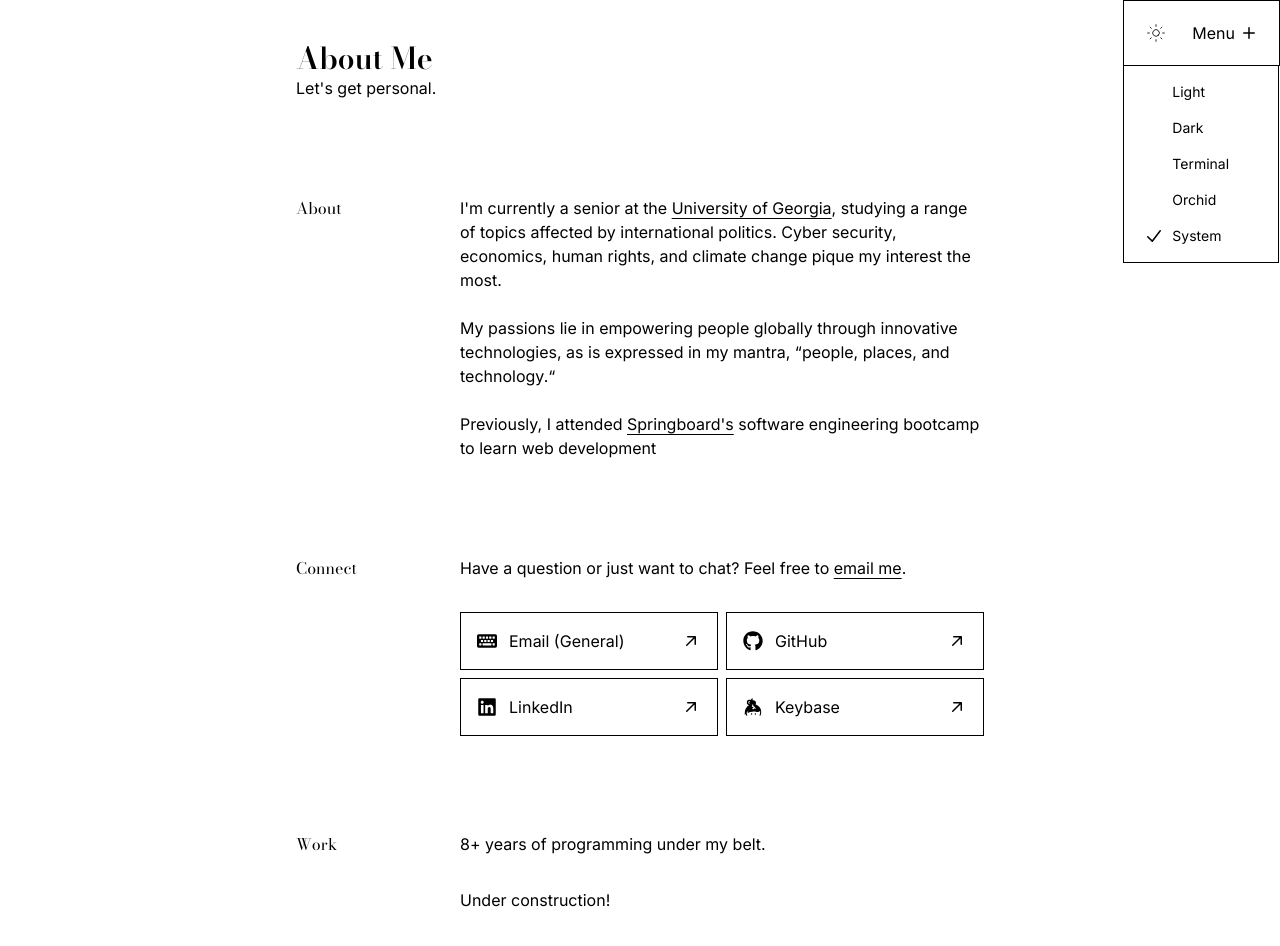
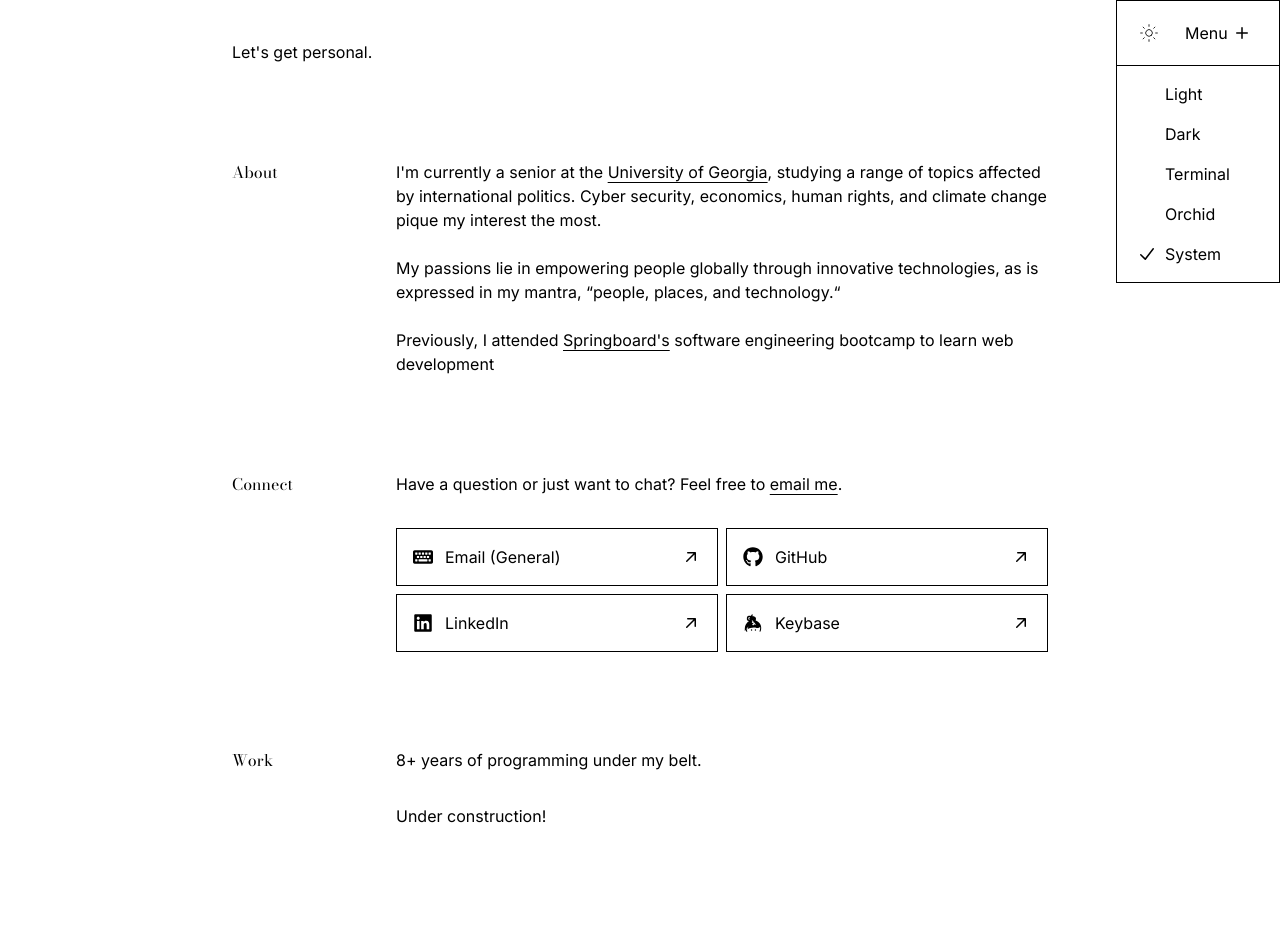
Before and after one commit to crisp-sh/blog, a Next.js app: page /about in a window 1280 px wide. Both pictures are taken after a click on the button 1156 px from the left and 33 px from the top of the page. Shown: the top 946 px of the page. After the commit the page ends 868 px from the top, so only its background shows below. Built offline with nearby package versions, Linux system fonts and the light colour scheme; a web font is replaced by a local one.

Commit message:
Styling/theming changes

```diff
--- a/app/about/page.tsx
+++ b/app/about/page.tsx
@@ -3,7 +3,7 @@ import { Metadata } from "next";
 
 import Link from "@/components/ui/Link";
 import Section from "@/components/Section";
-import SectionHeader from "@/components/SectionHeader";
+import Header from "@/components/Header";
 import ConnectLinks from "../../components/ConnectLinks";
 import Workplaces from "./components/Workplaces";
 import Gallery from "./components/Gallery";
@@ -26,8 +26,8 @@ export default function About() {
   return (
     <div className="flex flex-col gap-16 md:gap-24">
       <div>
-        <SectionHeader heading="About Me">
-        </SectionHeader>
+        <Header heading="About Me">
+        </Header>
         <p
           className="text-secondary animate-in"
           style={{ "--index": 1 } as React.CSSProperties}
--- a/app/blog/[slug]/page.tsx
+++ b/app/blog/[slug]/page.tsx
@@ -8,11 +8,13 @@ import Link from "@/components/ui/Link";
 import Mdx from "@/app/blog/components/ui/MdxWrapper";
 import ViewCounter from "@/app/blog/components/ui/ViewCounter";
 import PostList from "@/app/blog/components/ui/PostList";
+import PostHeader from "../components/ui/PostHeaders";
 import Subscribe from "@/app/blog/components/ui/NewsletterSignupForm";
 import { formatDate } from "lib/formatdate";
 
 import Avatar from "@/public/avatar.png";
 import clsx from "clsx";
+import { getThemeFont } from "@/lib/utils";
 
 type PostProps = {
   post: PostType;
@@ -89,9 +91,7 @@ export default async function Post({ params }: { params: any }) {
           style={{ "--index": 1 } as React.CSSProperties}
         >
           <div className="max-w space-y-2">
-            <h1 className="text-3xl font-bold leading-tight tracking-tight text-primary">
-              {post.title}
-            </h1>
+            <PostHeader title={post.title} size="5xl" className="uppercase font-semibold tracking-tight" />
             <p className="text-lg leading-tight text-secondary md:text-xl">
               {post.summary}
             </p>
--- /dev/null
+++ b/app/blog/components/ui/PostHeaders.tsx
@@ -0,0 +1,30 @@
+"use client";
+
+import { ReactNode } from "react";
+import clsx from "clsx";
+import { useTheme } from "next-themes";
+import { getThemeFont } from "@/lib/utils";
+
+
+type PostHeaderProps = {
+  title: string;
+  size: string;
+  className: ReactNode;
+};
+
+export default function PostHeader({
+  title,
+  size,
+  className,
+}: PostHeaderProps) {
+
+  const { theme } = useTheme();
+
+  return (
+    <>
+      <p className={clsx(getThemeFont(theme), `animate-in text-${size} ${className}`)}>
+        {title}
+      </p>
+    </>
+  );
+}
--- /dev/null
+++ b/app/blog/components/ui/StyledMdxWrapper.tsx
@@ -0,0 +1,29 @@
+"use client";
+
+import styled from 'styled-components';
+import { useTheme } from "next-themes"
+import { getThemeFontVariable } from '@/lib/utils';
+import clsx from 'clsx';
+
+const { theme } = useTheme();
+
+export default function StyledMdxWrapper(children) {
+
+    const style = styled.div`
+  h1, h2, h3, h4, h5, h6 {
+    font-family: ${({ theme }) => getThemeFontVariable(theme)} !important;
+    // Add other styling as needed
+  }
+`;
+
+    const { theme } = useTheme();
+
+    return (
+      <div className=''>
+
+      </div>
+    );
+  }
+
+
+export default StyledMdxWrapper;
--- a/app/fonts.ts
+++ b/app/fonts.ts
@@ -1,5 +1,5 @@
 import { Inter, Bodoni_Moda, Red_Hat_Mono, Red_Rose } from "next/font/google";
-import localFont from "next/font/local";
+// import localFont from "next/font/local";
 
 // export const cardillac = localFont({
 //   src: [
--- a/app/layout.tsx
+++ b/app/layout.tsx
@@ -23,7 +23,7 @@ export default function RootLayout({ children }: { children: React.ReactNode })
       <body className={`${inter.className} antialiased bg-primary text-primary`}>
         <ThemeProvider attribute="class" defaultTheme="system" enableSystem>
           <div className="flex flex-col min-h-screen items-center">
-            <div className="w-full max-w-3xl p-6 md:p-10 lg:top-[50px] md:top-[50px] sm:top-[50px]">
+            <div className="w-full max-w-4xl p-6 md:p-10 lg:top-[50px] md:top-[50px] sm:top-[50px]">
               {children}
             </div>
             <Navigation />
--- a/app/page.tsx
+++ b/app/page.tsx
@@ -4,7 +4,7 @@ import { allPosts } from ".contentlayer/generated";
 
 import PostList from "./blog/components/ui/PostList";
 import Stats from "@/components/Stats";
-import SectionHeader from "@/components/SectionHeader"
+import Header from "@/components/Header"
 
 import { ArrowUpRightIcon } from "@heroicons/react/20/solid";
 import Avatar from "@/public/avatar.png";
@@ -30,10 +30,11 @@ export default async function Home() {
       <div className="flex animate-in flex-col gap-8">
         <div>
           {/* <h1 className={`${bodoni.className} animate-in text-3xl font-semibold text-primary`}> */}
-          <SectionHeader heading="Sellers H. Crisp">
-
-          </SectionHeader>
-
+          <Header
+            title="Sellers H. Crisp"
+            size="3xl"
+            className="tracking-tight font-semibold"
+          />
           <p
             className="animate-in text-secondary"
             style={{ "--index": 1 } as React.CSSProperties}
--- a/components/Navigation.tsx
+++ b/components/Navigation.tsx
@@ -26,7 +26,7 @@ export default function Navigation() {
   const { theme } = useTheme();
 
   return (
-    <aside className="z-[10] fixed top-0 right-0 bg-secondary p-4 flex items-center border border-primary">
+    <aside className="z-[10] fixed top-0 right-0 bg-secondary p-4 flex items-center justify-left border border-primary w-[164px]">
       <div className="mr-4">
         <ThemeSwitcher />
       </div>
@@ -53,7 +53,7 @@ export default function Navigation() {
           leaveTo="opacity-0 translate-y-1"
         >
           <Popover.Panel
-            className="absolute z-[11] top-12 right-[-16.66px] p-4 overflow-hidden origin-top w-[154.44px] bg-secondary focus:outline-none sm:text-sm border text-left pl-5 border-primary"
+            className="absolute z-[11] top-[48px] right-[-25px] p-4 overflow-hidden origin-top w-[164px] bg-secondary focus:outline-none sm:text-sm border text-left pl-5 border-primary"
           // style={
           //   theme === "terminal"
           //     ? { background: "bg-primary" }
--- a/components/SectionHeader.tsx
+++ /dev/null
@@ -1,29 +0,0 @@
-"use client";
-
-import { ReactNode } from "react";
-import clsx from "clsx";
-import { useTheme } from "next-themes";
-import { getThemeFont } from "@/lib/utils";
-
-
-type SectionProps = {
-  heading: string;
-  children: ReactNode;
-};
-
-export default function SectionHeader({
-  heading,
-  children,
-}: SectionProps) {
-
-  const { theme } = useTheme();
-
-  return (
-    <>
-      <h1 className={clsx(getThemeFont(theme), "animate-in text-3xl font-semibold text-primary")}>
-        {heading}
-      </h1>
-      {children}
-    </>
-  );
-}
--- a/components/ThemeSwitcher.tsx
+++ b/components/ThemeSwitcher.tsx
@@ -59,9 +59,9 @@ export default function ThemeSwitcher() {
                     static
                     initial={{ opacity: 0, scale: 1 }}
                     animate={{ opacity: 1, scale: 1 }}
-                    exit={{ opacity: 0, scale: 0.9 }}
+                    exit={{ opacity: 0, scale: 1 }}
                     transition={{ type: "spring", bounce: 0.3, duration: 0.3 }}
-                    className="absolute bg-primary z-[11] top-10 right-[-107px] translate-y-full translate-x-0 p-2 mt-2 overflow-hidden text-base  w-[156px] focus:outline-none sm:text-sm capitalize border border-primary"
+                    className="absolute bg-primary z-[11] top-[48px] left-[-17px] p-2 overflow-hidden text-base w-[164px] focus-visible:outline-none focus:ring-0 capitalize border border-primary"
                   >
                     {themes.map((theme) => (
                       <Listbox.Option
```
